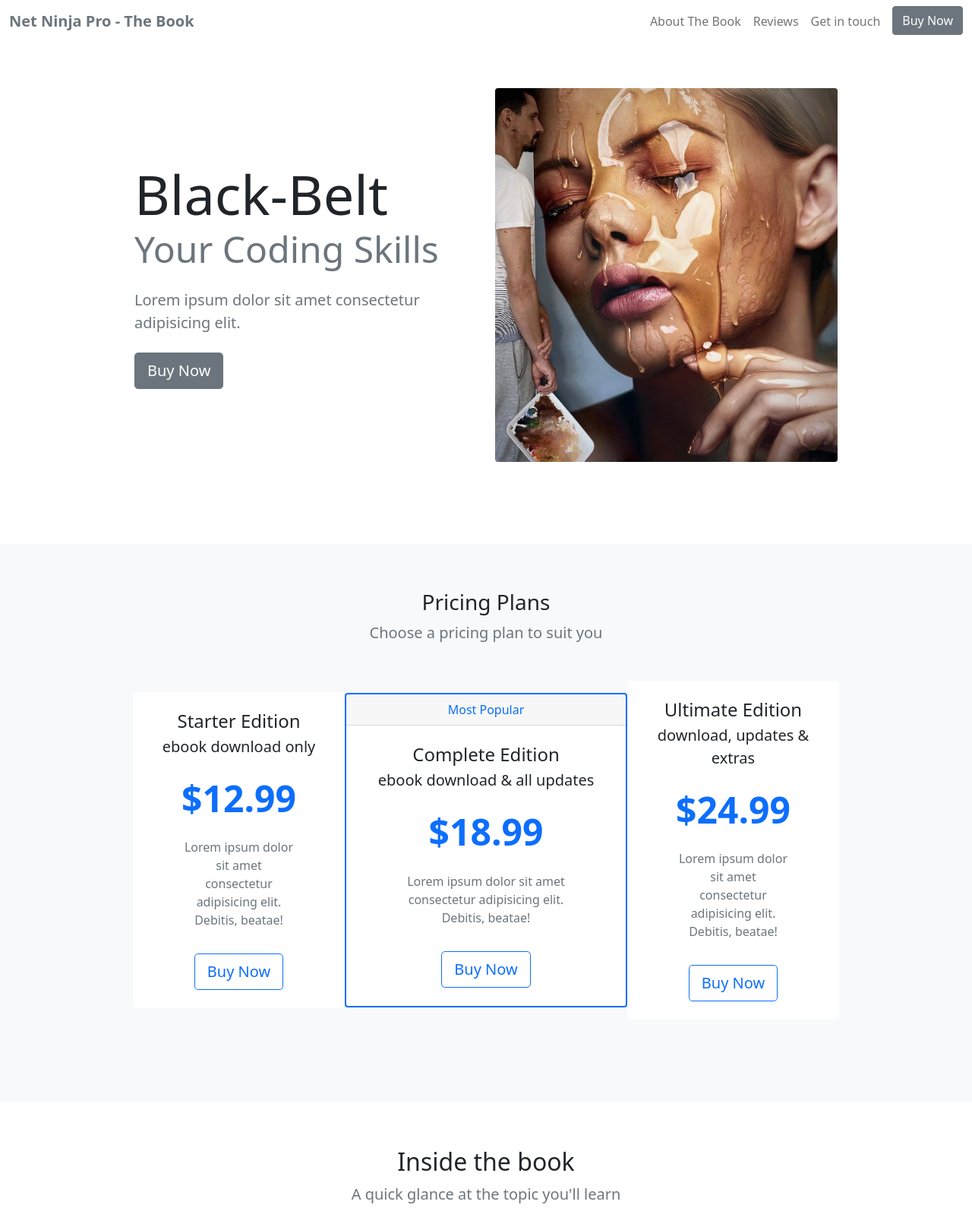
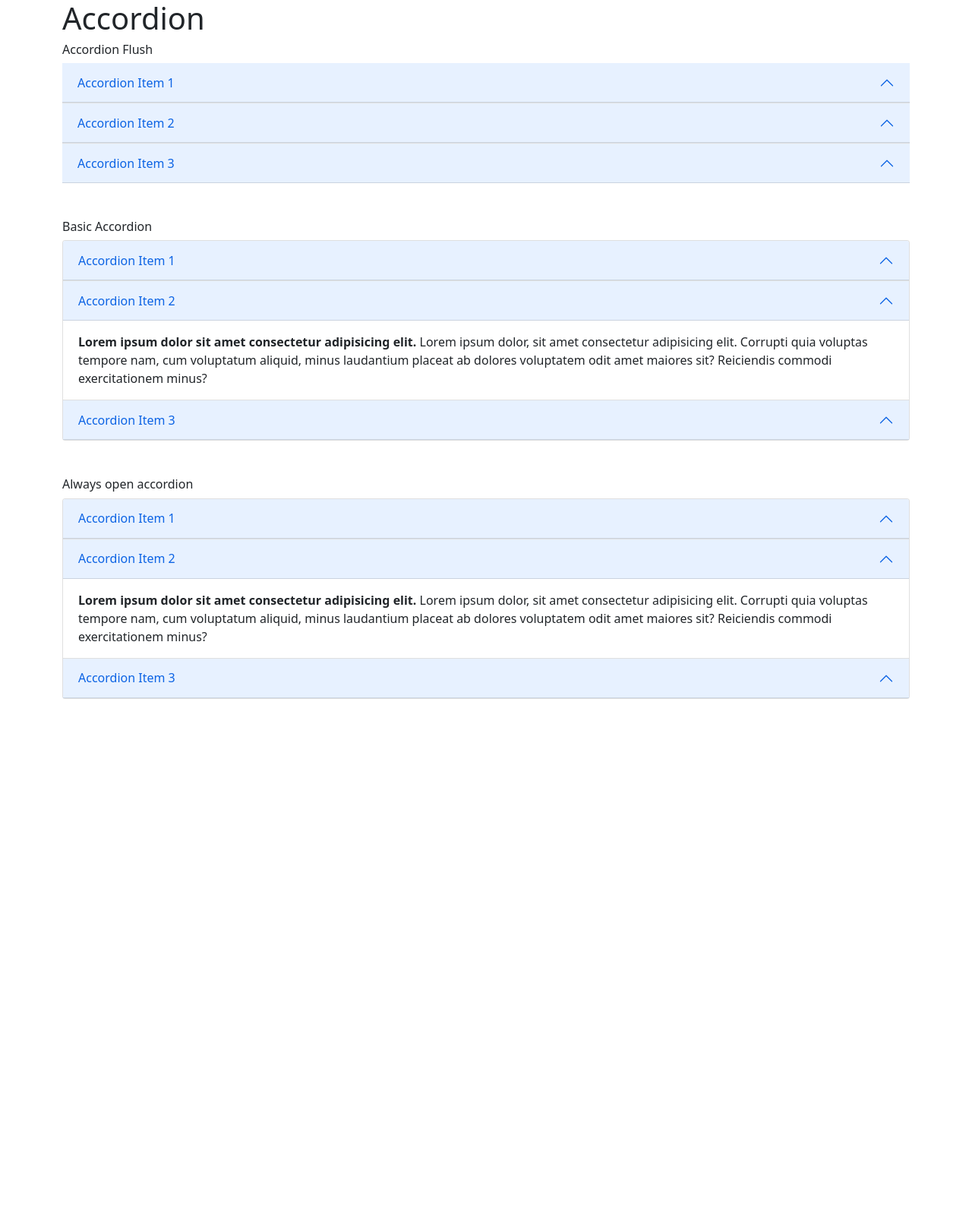
Before and after one commit to ovie009/Bootstrap, a plain HTML site: page index.html in a window 1280 px wide. Shown: the top 1590 px of the page at 76% size. After the commit the page ends 968 px from the top, so only its background shows below. Drawn offline with nearby package versions, Linux system fonts and the light colour scheme.

Commit message:
always open accordion

```diff
--- a/index.html
+++ b/index.html
@@ -14,131 +14,149 @@
 </head>
 <body>
 
-    <!-- navbar -->
-    <nav class="navbar navbar-expand-md navbar-light">
-        <div class="container-xxl">
-            <a href="#intro" class="navbar-brand">
-                <span class="fw-bold text-secondary">
-                    Net Ninja Pro - The Book
-                </span>
-            </a>
-            <!-- Toggle Button for mobile nav -->
-            <button class="navbar-toggler" type="button" data-bs-toggle="collapse" data-bs-target="#main-nav" aria-controls="main-nav" aria-expanded="false" aria-label="Toggle Navigation">
-                <span class="navbar-toggler-icon"> </span>
+  <!-- accordion -->
+  <div class="container-sm">
+    <h6 class="display-6">Accordion</h6>
+    <h6>Accordion Flush</h6>
+    <div class="accordion mb-5 accordion-flush" id="accordionFlushParent1">
+
+      <div class="accordion-item">
+        <h2 class="accordion-header" id="flushHeading1">
+          <button class="accordion-button" type="button" data-bs-toggle="collapse" data-bs-target="#flushCollapse1" aria-expanded="true" aria-controls="flushCollapse1">
+            Accordion Item 1
           </button>
+        </h2>
 
-            <!-- Navbar links -->
-            <div class="collapse navbar-collapse justify-content-end align-center" id="main-nav">
-                <ul class="navbar-nav">
-                    <li class="navbar-item">
-                        <a href="#topics" class="nav-link">About The Book</a>
-                    </li>
-                    <li class="navbar-item">
-                        <a href="#reviews" class="nav-link">Reviews</a>
-                    </li>
-                    <li class="navbar-item">
-                        <a href="#contact" class="nav-link">Get in touch</a>
-                    </li>
-                    <li class="navbar-item d-md-none">
-                        <a href="#pricing" class="nav-link">Pricing</a>
-                    </li>
-                    <li class="navbar-item ms-2 d-none d-md-inline">
-                        <a href="#pricing" class="btn btn-secondary">Buy Now</a>
-                    </li>
-                </ul>
-            </div>
-        </div>
-    </nav>
-
-    <!-- Main image & intro text -->
-    <section id="intro">
-        <div class="container-lg">
-            <div class="row justify-content-center align-items-center">
-                <div class="col-md-5 text-center text-md-start">
-                    <h1>
-                        <div class="display-2">Black-Belt</div>
-                        <div class="display-5 text-muted">Your Coding Skills</div>
-                    </h1>
-                    <p class="lead my-4 text-muted">Lorem ipsum dolor sit amet consectetur adipisicing elit.</p>
-                    <a href="#pricing" class="btn btn-secondary btn-lg">Buy Now</a>
-                </div>
-                <div class="col-md-5 text-center d-none d-md-block ">
-                    <img class="img-fluid rounded" src="assets/art.jpg" alt="ebook Cover">
-                </div>
-            </div>
-        </div>
-    </section>
-
-    <!-- pricing plans -->
-    <section id="pricing" class="bg-light mt-5">
-      <div class="container-lg">
-        <div class="text-center">
-          <h3>Pricing Plans</h3>
-          <p class="lead text-muted">Choose a pricing plan to suit you</p>
-        </div>
-
-        <div class="row my-5 align-items-center justify-content-center g-0">
-          <div class="col-8 col-lg-4 col-xl-3">
-            <div class="card border-0">
-              <div class="card-body text-center py-4">
-                <h4 class="card-title">Starter Edition</h4>
-                <p class="lead card-subtitle">ebook download only</p>
-                <p class="display-5 my-4 text-primary fw-bold">$12.99</p>
-                <p class="card-text mx-5 text-muted d-none d-lg-block">Lorem ipsum dolor sit amet consectetur adipisicing elit. Debitis, beatae!</p>
-                <a href="#" class="btn btn-outline-primary btn-lg mt-3">Buy Now</a>
+        <div class="accordion-collapse collapse" id="flushCollapse1" aria-labelledby="flushHeading1" data-bs-parent="#accordionFlushParent1">
+          <div class="accordion-body">
+            <strong>Lorem ipsum dolor sit amet consectetur adipisicing elit.</strong> Lorem ipsum dolor, sit amet consectetur adipisicing elit. Corrupti quia voluptas tempore nam, cum voluptatum aliquid, minus laudantium placeat ab dolores voluptatem odit amet maiores sit? Reiciendis commodi exercitationem minus?
           </div>
         </div>
       </div>
 
-          <div class="col-9 col-lg-4">
-            <div class="card border-2 border-primary">
-              <div class="card-header text-center text-primary">Most Popular</div>
-              <div class="card-body text-center py-4">
-                <h4 class="card-title">Complete Edition</h4>
-                <p class="lead card-subtitle">ebook download & all updates</p>
-                <p class="display-5 my-4 text-primary fw-bold">$18.99</p>
-                <p class="card-text mx-5 text-muted d-none d-lg-block">Lorem ipsum dolor sit amet consectetur adipisicing elit. Debitis, beatae!</p>
-                <a href="#" class="btn btn-outline-primary btn-lg mt-3">Buy Now</a>
+      <div class="accordion-item">
+        <h2 class="accordion-header" id="flushHeading2">
+          <button class="accordion-button" type="button" data-bs-toggle="collapse" data-bs-target="#flushCollapse2" aria-expanded="true" aria-controls="flushCollapse2">
+            Accordion Item 2
+          </button>
+        </h2>
+
+        <div class="accordion-collapse collapse" id="flushCollapse2" aria-labelledby="flushHeading1" data-bs-parent="#accordionFlushParent1">
+          <div class="accordion-body">
+            <strong>Lorem ipsum dolor sit amet consectetur adipisicing elit.</strong> Lorem ipsum dolor, sit amet consectetur adipisicing elit. Corrupti quia voluptas tempore nam, cum voluptatum aliquid, minus laudantium placeat ab dolores voluptatem odit amet maiores sit? Reiciendis commodi exercitationem minus?
           </div>
         </div>
       </div>
 
-          <div class="col-8 col-lg-4 col-xl-3">
-            <div class="card border-0">
-              <div class="card-body text-center py-4">
-                <h4 class="card-title">Ultimate Edition</h4>
-                <p class="lead card-subtitle">download, updates & extras</p>
-                <p class="display-5 my-4 text-primary fw-bold">$24.99</p>
-                <p class="card-text mx-5 text-muted d-none d-lg-block">Lorem ipsum dolor sit amet consectetur adipisicing elit. Debitis, beatae!</p>
-                <a href="#" class="btn btn-outline-primary btn-lg mt-3">Buy Now</a>
+      <div class="accordion-item">
+        <h2 class="accordion-header" id="flushHeading3">
+          <button class="accordion-button" type="button" data-bs-toggle="collapse" data-bs-target="#flushCollapse3" aria-expanded="true" aria-controls="flushCollapse3">
+            Accordion Item 3
+          </button>
+        </h2>
+
+        <div class="accordion-collapse collapse" id="flushCollapse3" aria-labelledby="flushHeading1" data-bs-parent="#accordionFlushParent1">
+          <div class="accordion-body">
+            <strong>Lorem ipsum dolor sit amet consectetur adipisicing elit.</strong> Lorem ipsum dolor, sit amet consectetur adipisicing elit. Corrupti quia voluptas tempore nam, cum voluptatum aliquid, minus laudantium placeat ab dolores voluptatem odit amet maiores sit? Reiciendis commodi exercitationem minus?
           </div>
         </div>
       </div>
     </div>
-      </div>
-    </section>
 
-    <!-- topics at a glance -->
-    <section id="topics">
-      <div class="container-md">
-        <div class="text-center">
-          <h2>Inside the book</h2>
-          <p class="lead text-muted">A quick glance at the topic you'll learn</p>
-        </div>
+    <div class="accordion" id="accordionParent1">
+      <h6>Basic Accordion</h6>
+      <div class="accordion-item">
+        <h2 class="accordion-header" id="heading1">
+          <button class="accordion-button" type="button" data-bs-toggle="collapse" data-bs-target="#collapse1" aria-expanded="true" aria-controls="collapse1">
+            Accordion Item 1
+          </button>
+        </h2>
 
-        <div class="row my-5 g-5 justify-content-around">
-          <div class="col-6 col-lg-4">
-            <img src="assets/art.jpg" alt="art" class="img-fluid">
-          </div>
-
-          <!-- accordion -->
-          <div class="accordion" id="chapters">
-            <div class="accordion-item"></div>
+        <div class="accordion-collapse collapse" id="collapse1" aria-labelledby="heading1" data-bs-parent="#accordionParent1">
+          <div class="accordion-body">
+            <strong>Lorem ipsum dolor sit amet consectetur adipisicing elit.</strong> Lorem ipsum dolor, sit amet consectetur adipisicing elit. Corrupti quia voluptas tempore nam, cum voluptatum aliquid, minus laudantium placeat ab dolores voluptatem odit amet maiores sit? Reiciendis commodi exercitationem minus?
           </div>
         </div>
       </div>
-    </section>
 
+      <div class="accordion-item">
+        <h2 class="accordion-header" id="heading2">
+          <button class="accordion-button" type="button" data-bs-toggle="collapse" data-bs-target="#collapse2" aria-expanded="true" aria-controls="collapse2">
+            Accordion Item 2
+          </button>
+        </h2>
+
+        <div class="accordion-collapse collapse show" id="collapse2" aria-labelledby="heading1" data-bs-parent="#accordionParent1">
+          <div class="accordion-body">
+            <strong>Lorem ipsum dolor sit amet consectetur adipisicing elit.</strong> Lorem ipsum dolor, sit amet consectetur adipisicing elit. Corrupti quia voluptas tempore nam, cum voluptatum aliquid, minus laudantium placeat ab dolores voluptatem odit amet maiores sit? Reiciendis commodi exercitationem minus?
+          </div>
+        </div>
+      </div>
+
+      <div class="accordion-item">
+        <h2 class="accordion-header" id="heading3">
+          <button class="accordion-button" type="button" data-bs-toggle="collapse" data-bs-target="#collapse3" aria-expanded="true" aria-controls="collapse3">
+            Accordion Item 3
+          </button>
+        </h2>
+
+        <div class="accordion-collapse collapse" id="collapse3" aria-labelledby="heading1" data-bs-parent="#accordionParent1">
+          <div class="accordion-body">
+            <strong>Lorem ipsum dolor sit amet consectetur adipisicing elit.</strong> Lorem ipsum dolor, sit amet consectetur adipisicing elit. Corrupti quia voluptas tempore nam, cum voluptatum aliquid, minus laudantium placeat ab dolores voluptatem odit amet maiores sit? Reiciendis commodi exercitationem minus?
+          </div>
+        </div>
+      </div>
+    </div>
+
+    <!-- Omit the data-bs-parent attribute on each .accordion-collapse to make accordion items stay open when another item is opened. -->
+    <div class="accordion my-5" id="accordionParent2">
+      <h6>Always open accordion</h6>
+
+      <div class="accordion-item">
+        <h2 class="accordion-header" id="headingAlwaysOpen1">
+          <button class="accordion-button" type="button" data-bs-toggle="collapse" data-bs-target="#collapseAlways1" aria-expanded="true" aria-controls="collapseAlways1">
+            Accordion Item 1
+          </button>
+        </h2>
+
+        <div class="accordion-collapse collapse" id="collapseAlways1" aria-labelledby="headingAlwaysOpen1">
+          <div class="accordion-body">
+            <strong>Lorem ipsum dolor sit amet consectetur adipisicing elit.</strong> Lorem ipsum dolor, sit amet consectetur adipisicing elit. Corrupti quia voluptas tempore nam, cum voluptatum aliquid, minus laudantium placeat ab dolores voluptatem odit amet maiores sit? Reiciendis commodi exercitationem minus?
+          </div>
+        </div>
+      </div>
+
+      <div class="accordion-item">
+        <h2 class="accordion-header" id="heading2">
+          <button class="accordion-button" type="button" data-bs-toggle="collapse" data-bs-target="#collapseAlways2" aria-expanded="true" aria-controls="collapseAlways2">
+            Accordion Item 2
+          </button>
+        </h2>
+
+        <div class="accordion-collapse collapse show" id="collapseAlways2" aria-labelledby="heading2">
+          <div class="accordion-body">
+            <strong>Lorem ipsum dolor sit amet consectetur adipisicing elit.</strong> Lorem ipsum dolor, sit amet consectetur adipisicing elit. Corrupti quia voluptas tempore nam, cum voluptatum aliquid, minus laudantium placeat ab dolores voluptatem odit amet maiores sit? Reiciendis commodi exercitationem minus?
+          </div>
+        </div>
+      </div>
+
+      <div class="accordion-item">
+        <h2 class="accordion-header" id="heading3">
+          <button class="accordion-button" type="button" data-bs-toggle="collapse" data-bs-target="#collapseAlways3" aria-expanded="true" aria-controls="collapseAlways3">
+            Accordion Item 3
+          </button>
+        </h2>
+
+        <div class="accordion-collapse collapse" id="collapseAlways3" aria-labelledby="heading1">
+          <div class="accordion-body">
+            <strong>Lorem ipsum dolor sit amet consectetur adipisicing elit.</strong> Lorem ipsum dolor, sit amet consectetur adipisicing elit. Corrupti quia voluptas tempore nam, cum voluptatum aliquid, minus laudantium placeat ab dolores voluptatem odit amet maiores sit? Reiciendis commodi exercitationem minus?
+          </div>
+        </div>
+      </div>
+    </div>
+
+
+  </div>
 
   <script src="https://cdn.jsdelivr.net/npm/bootstrap@5.1.3/dist/js/bootstrap.bundle.min.js" integrity="sha384-ka7Sk0Gln4gmtz2MlQnikT1wXgYsOg+OMhuP+IlRH9sENBO0LRn5q+8nbTov4+1p" crossorigin="anonymous"></script>
 </body>
```
Lines whose indentation alone changed are shown as unchanged.
